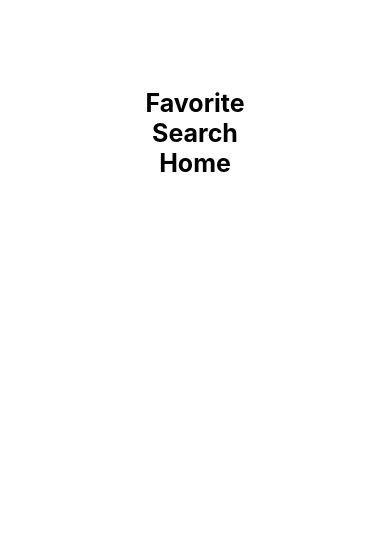
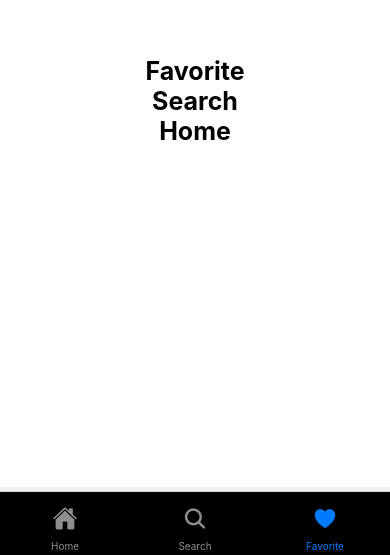
Before and after one commit to fadhildwia/weather, a React Native app: screen /Favorite in a window 390 px wide. Shown: the part 289-844 px from the top of the page. Built offline with nearby package versions, Linux system fonts and the light colour scheme.

Commit message:
add bottom menu

```diff
--- a/App.tsx
+++ b/App.tsx
@@ -5,6 +5,7 @@ import React from 'react';
 import {NavigationContainer} from '@react-navigation/native';
 import Routes from './src/routes';
 import {QueryClient, QueryClientProvider} from 'react-query';
+import {SafeAreaProvider} from 'react-native-safe-area-context';
 
 const queryClient = new QueryClient({
   defaultOptions: {
@@ -16,11 +17,13 @@ const queryClient = new QueryClient({
 
 const App = () => {
   return (
-    <QueryClientProvider client={queryClient}>
-      <NavigationContainer>
-        <Routes />
-      </NavigationContainer>
-    </QueryClientProvider>
+    <SafeAreaProvider>
+      <QueryClientProvider client={queryClient}>
+        <NavigationContainer>
+          <Routes />
+        </NavigationContainer>
+      </QueryClientProvider>
+    </SafeAreaProvider>
   );
 };
 
--- a/package.json
+++ b/package.json
@@ -11,6 +11,9 @@
     "test": "jest"
   },
   "dependencies": {
+    "@react-native-community/async-storage": "^1.12.1",
+    "@react-navigation/bottom-tabs": "^6.6.0",
+    "@react-navigation/elements": "^1.3.30",
     "@react-navigation/native": "^6.1.17",
     "@react-navigation/stack": "^6.4.0",
     "axios": "^1.7.2",
@@ -19,6 +22,8 @@
     "react-native-geolocation-service": "^5.3.1",
     "react-native-gesture-handler": "^2.17.1",
     "react-native-safe-area-context": "^4.10.8",
+    "react-native-screens": "^3.32.0",
+    "react-native-vector-icons": "^10.1.0",
     "react-query": "^3.39.3",
     "styled-components": "^6.1.11"
   },
@@ -31,6 +36,7 @@
     "@react-native/metro-config": "0.74.85",
     "@react-native/typescript-config": "0.74.85",
     "@types/react": "^18.2.6",
+    "@types/react-native-vector-icons": "^6.4.18",
     "@types/react-test-renderer": "^18.0.0",
     "babel-jest": "^29.6.3",
     "eslint": "^8.19.0",
--- a/src/routes/index.tsx
+++ b/src/routes/index.tsx
@@ -1,31 +1,66 @@
+/* eslint-disable react/no-unstable-nested-components */
 import React from 'react';
-import {createStackNavigator} from '@react-navigation/stack';
-
-import {RootStackParamList} from '../types/routes';
+import {createBottomTabNavigator} from '@react-navigation/bottom-tabs';
+import Icon from 'react-native-vector-icons/Ionicons';
 import Home from '../screen/HomeScreen';
 import Search from '../screen/SearchScreen';
 import Favorite from '../screen/FavoriteScreen';
+import {useSafeAreaInsets} from 'react-native-safe-area-context';
 
-const Stack = createStackNavigator<RootStackParamList>();
+const Tab = createBottomTabNavigator();
 
 export default function Routes() {
+  const insets = useSafeAreaInsets();
+
   return (
-    <Stack.Navigator initialRouteName="Home">
-      <Stack.Screen
+    <Tab.Navigator
+      initialRouteName="Home"
+      screenOptions={{
+        tabBarStyle: {
+          height: 64 + insets.bottom ?? 0,
+          paddingTop: 4,
+          backgroundColor: '#000000',
+          paddingVertical: 8,
+          elevation: 3,
+          shadowOffset: {height: -4, width: 0},
+          shadowOpacity: 0.05,
+        },
+        tabBarItemStyle: {
+          height: 56 + insets.bottom ?? 0,
+          paddingBottom: insets.bottom,
+        },
+        headerShown: false,
+      }}>
+      <Tab.Screen
         name="Home"
         component={Home}
-        options={{headerShown: false}}
+        options={{
+          tabBarLabel: 'Home',
+          tabBarIcon: ({color, size}) => (
+            <Icon name="home" color={color} size={size} />
+          ),
+        }}
       />
-      <Stack.Screen
+      <Tab.Screen
         name="Search"
         component={Search}
-        options={{headerShown: false}}
+        options={{
+          tabBarLabel: 'Search',
+          tabBarIcon: ({color, size}) => (
+            <Icon name="search" color={color} size={size} />
+          ),
+        }}
       />
-      <Stack.Screen
+      <Tab.Screen
         name="Favorite"
         component={Favorite}
-        options={{headerShown: false}}
+        options={{
+          tabBarLabel: 'Favorite',
+          tabBarIcon: ({color, size}) => (
+            <Icon name="heart" color={color} size={size} />
+          ),
+        }}
       />
-    </Stack.Navigator>
+    </Tab.Navigator>
   );
 }
```
Also changed, not shown: 2 other files (tests, documents, lock files or other folders).
